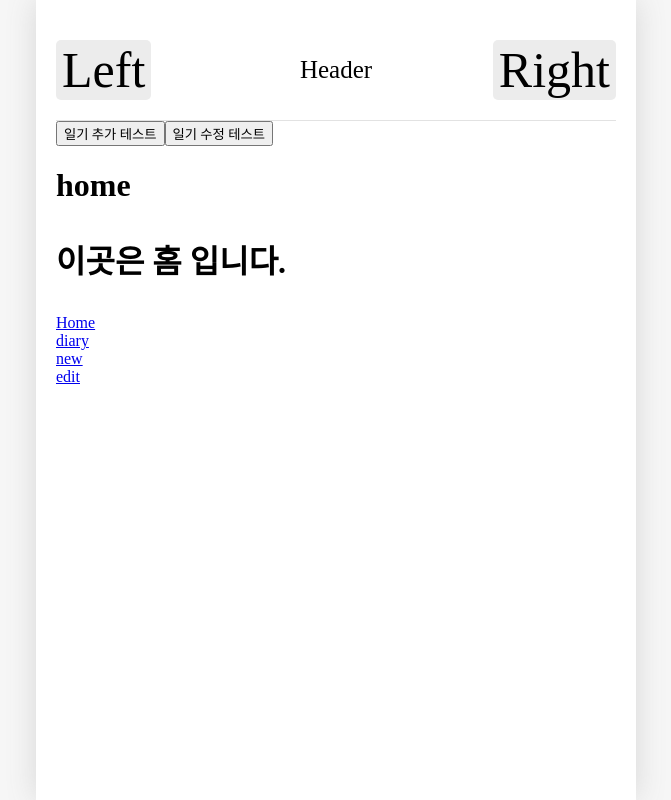
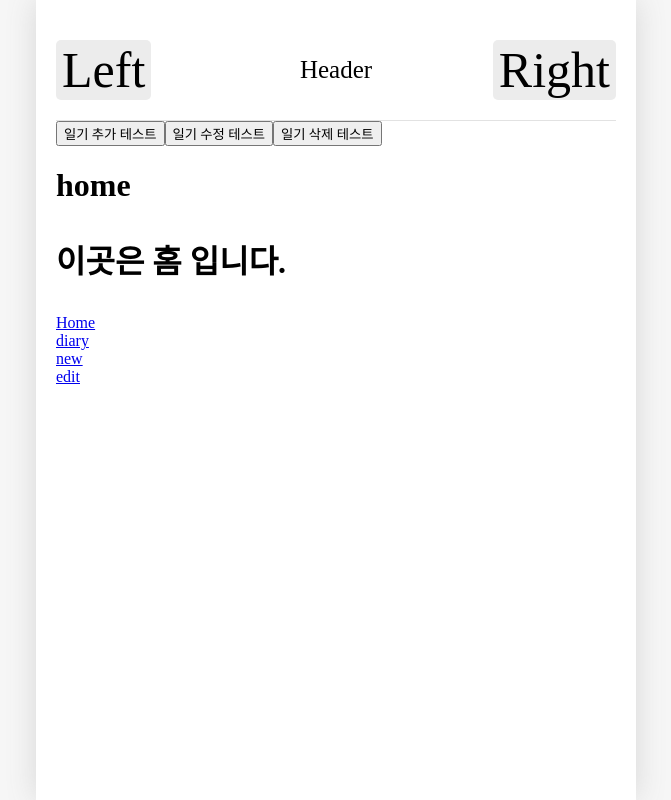
Before and after one commit to ugyeong0u0/emotionDiary_clone, a React (Create React App) app: page / in a window 1280 px wide. Shown: the whole page, without its empty margins (304-975 px from the left). Built offline with nearby package versions, Linux system fonts and the light colour scheme; a web font is replaced by a local one.

Commit message:
[Feat] : 일기 삭제

```diff
--- a/src/App.js
+++ b/src/App.js
@@ -34,6 +34,11 @@ function reducer(state, action) {
       return state.map((item) =>
         String(item.id) === String(action.data.id) ? action.data : item
       );
+    case "DELETE":
+      return state.filter((item) => String(item.id) !== String(action.id));
+
+    default:
+      return state;
   }
 
   return state;
@@ -68,6 +73,13 @@ function App() {
       },
     });
   };
+  // 일기 삭제하기
+  const onDelete = (id) => {
+    dispatch({
+      type: "DELETE",
+      id: id,
+    });
+  };
 
   return (
     <div className="App">
@@ -92,6 +104,14 @@ function App() {
       >
         일기 수정 테스트
       </button>
+
+      <button
+        onClick={() => {
+          onDelete(1);
+        }}
+      >
+        일기 삭제 테스트
+      </button>
       <BrowserRouter>
         <Routes>
           <Route path="/" element={<Home />} />
```
